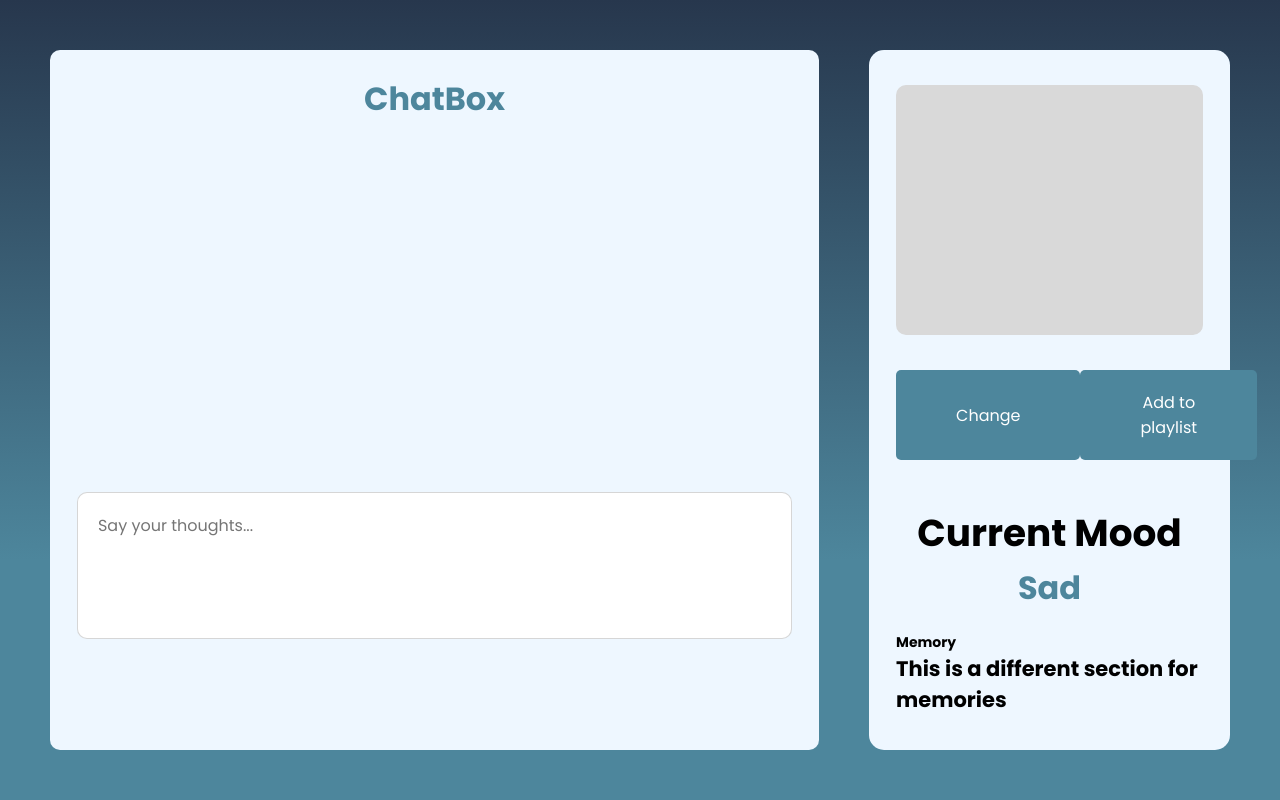
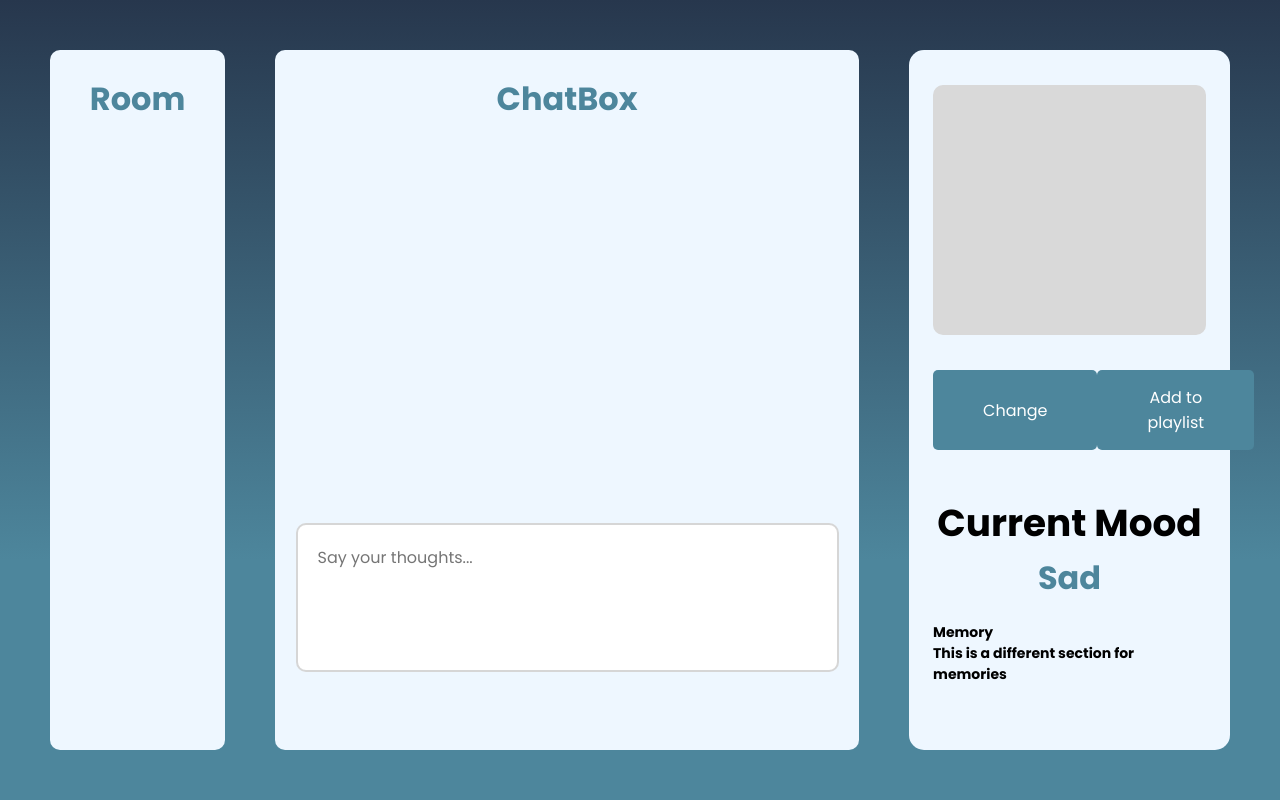
Before and after one commit to Nepal-College-of-Information-Technology/ai-mini-project-envisionx, a Django app: page /home/ in a window 1280 px wide. Run offline with Django 4.2, Linux system fonts and the light colour scheme.

Commit message:
added room

```diff
--- a/backend/ChatWave/static/home/styles.css
+++ b/backend/ChatWave/static/home/styles.css
@@ -36,14 +36,50 @@ main {
     justify-content: space-between;
 }
 
+.room{
+    background-color: #EEF7FF;
+    border-radius: 10px;
+    width: 30%;
+    margin-right: 50px;
+}
+
+.room h2 {
+    color: #4D869C;
+    margin-top: 25px;
+    text-align: center;
+    font-size: 32px;
+    margin-bottom: 20px;
+}
+
+.room button {
+    background-color: #4D869C;
+    font-size: 16px;
+    color: white;
+    border: none;
+    border-radius: 5px;
+    padding: 15px 50px;
+    margin-bottom: 35px;
+    cursor: pointer;
+    -webkit-transition: 0.2s;
+    transition: 0.2s;
+}
+
+.room button:hover {
+    background-color: #3E6C7E;
+}
+
 .chatbox {
     background-color: #EEF7FF;
     border-radius: 10px;
-    width: 120%;
+    width: 100%;
     margin-right: 50px;
 }
 
-.chatbox h2 {
+.chatbox h2{
+    color: #4D869C;
+    margin-top: 25px;
+    text-align: center;
+    font-size: 32px;
     margin-bottom: 20px;
 }
 
@@ -54,6 +90,7 @@ main {
 .input-box {
     display: flex;
     justify-content: center;
+    padding-top: 120px;
 }
 
 .input-box input {
@@ -61,7 +98,7 @@ main {
     font-size: 16px;
     padding: 100px;
     border-radius: 10px;
-    border: 0.5px solid #cccc;
+    border: 2px solid #cccc;
     text-align: left;
     padding-top: 20px;
     padding-left: 20px;
@@ -104,7 +141,7 @@ main {
     color: white;
     border: none;
     border-radius: 5px;
-    padding: 20px 60px;
+    padding: 15px 50px;
     margin-bottom: 35px;
     cursor: pointer;
     -webkit-transition: 0.2s;
@@ -137,10 +174,3 @@ main {
     font-size: 14px;
     font-weight: bolder;
 }
-
-.chatbox h2{
-    color: #4D869C;
-    margin-top: 25px;
-    text-align: center;
-    font-size: 32px;
-}
--- a/backend/ChatWave/templates/index.html
+++ b/backend/ChatWave/templates/index.html
@@ -12,6 +12,10 @@
 <body>
     <div class="container">
         <main>
+            <div class="room">
+                <h2>Room</h2>
+
+            </div>
             <div class="chatbox">
                 <h2>ChatBox</h2>
                 <div class="messages">
@@ -36,7 +40,7 @@
                 <div class="memory">Memory
 
                     <div>
-                        <h2>This is a different section for memories</h2>
+                        This is a different section for memories
                     </div>
                 </div>
 
```
